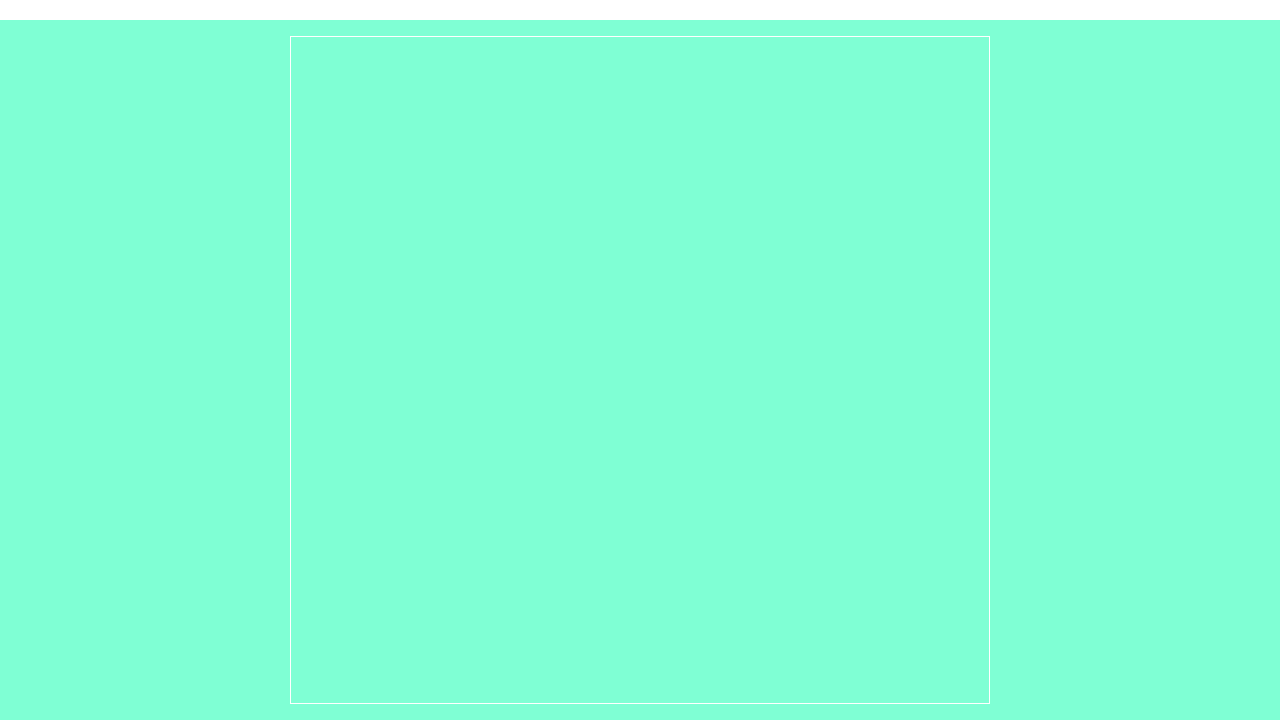
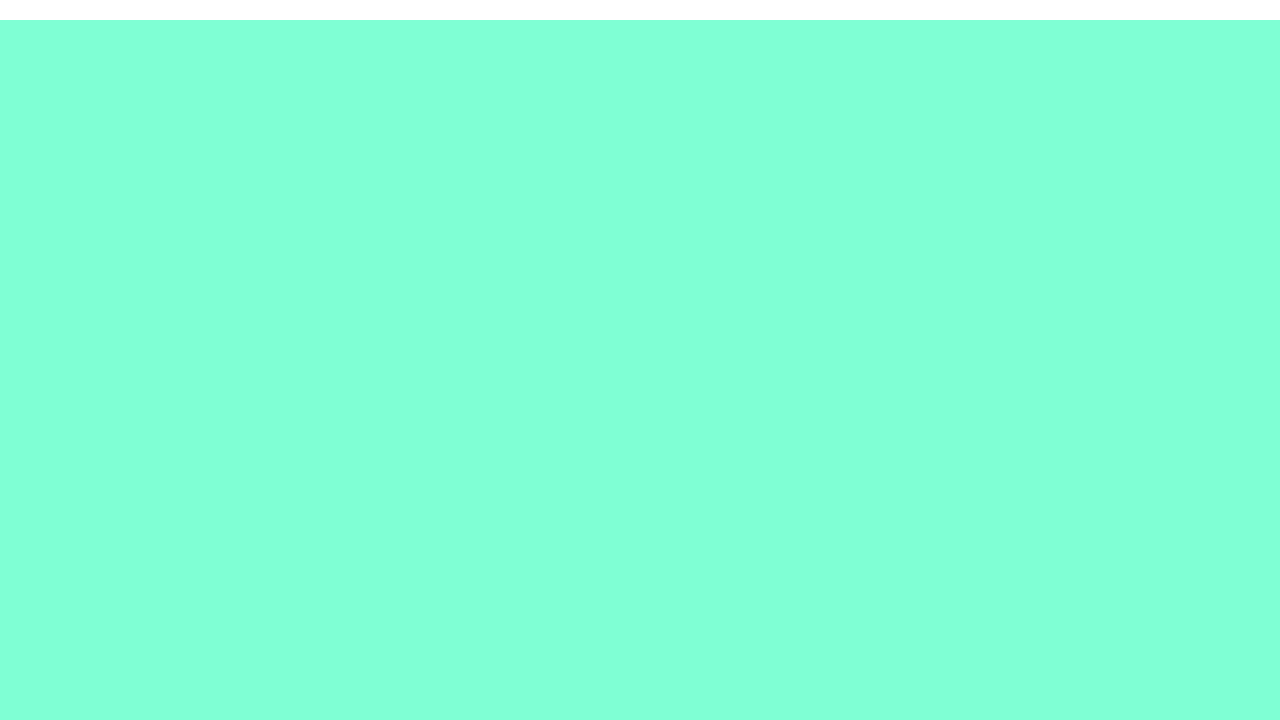
Before and after one commit to LucaMazzola02/js-campominato-grid, a plain HTML site: page index.html in a window 1280 px wide. Shown: the part 80-800 px from the top of the page. Drawn offline with Linux system fonts and the light colour scheme.

Commit message:
correct the grid border

```diff
--- a/index.html
+++ b/index.html
@@ -23,7 +23,7 @@
     <main>
 
 
-        <div class="grid">
+        <div id="grid" class="grid">
 
         </div>
 
--- a/script.js
+++ b/script.js
@@ -1,10 +1,6 @@
-
-
 const buttonElement = document.querySelector('button');
 
-
 buttonElement.addEventListener('click', function(){
-
 
     function createElement(tagName, className){
 
@@ -15,7 +11,7 @@ buttonElement.addEventListener('click', function(){
     };
 
 
-const gridElement = document.querySelector('.grid');
+const gridElement = document.getElementById('grid');
 
 for (let index = 1; index <= 100; index++) {
 
@@ -26,6 +22,8 @@ for (let index = 1; index <= 100; index++) {
     actualCell.addEventListener('click', function(){
 
         actualCell.classList.toggle('selected');
+
+        console.log(index);
 
     });
 
--- a/style.css
+++ b/style.css
@@ -33,8 +33,6 @@ button{
     width: 700px;
     height: 100%;
     margin: 0 auto;
-    border: 1px solid #fff;
-
 }
 
 .grid .cell{
```
